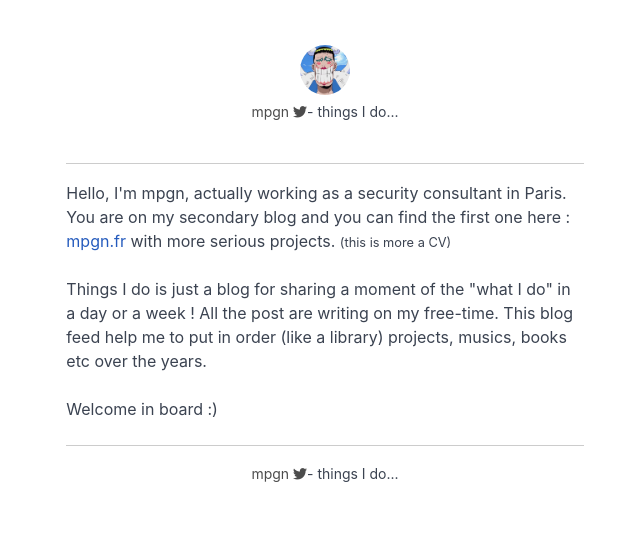
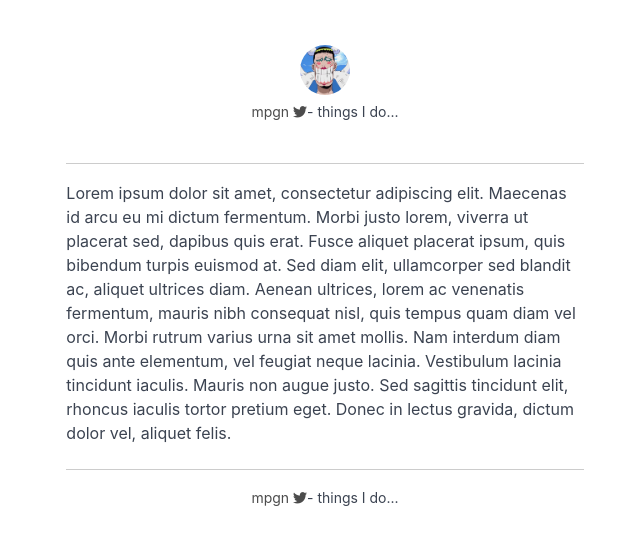
Before and after one commit to mpgn/tid-jekyll-theme, a Jekyll site: the page built from about.md, in a window 1280 px wide. Shown: the top 545 px of the page, without its empty margins (315-955 px from the left). Built offline with Jekyll 4.4.1, drawn with Linux system fonts in a browser that asks for light colours; nearby versions of some CDN libraries.

Commit message:
Update about.md

```diff
--- a/about.md
+++ b/about.md
@@ -4,9 +4,5 @@ title: About tid
 ---
 
 <p>
-	Hello, I'm mpgn, actually working as a security consultant in Paris. You are on my secondary blog and you can find the first one here : <a href="https://mpgn.fr" style="color:#255bbd">mpgn.fr</a> with more serious projects. <small>(this is more a CV)</small>
+Lorem ipsum dolor sit amet, consectetur adipiscing elit. Maecenas id arcu eu mi dictum fermentum. Morbi justo lorem, viverra ut placerat sed, dapibus quis erat. Fusce aliquet placerat ipsum, quis bibendum turpis euismod at. Sed diam elit, ullamcorper sed blandit ac, aliquet ultrices diam. Aenean ultrices, lorem ac venenatis fermentum, mauris nibh consequat nisl, quis tempus quam diam vel orci. Morbi rutrum varius urna sit amet mollis. Nam interdum diam quis ante elementum, vel feugiat neque lacinia. Vestibulum lacinia tincidunt iaculis. Mauris non augue justo. Sed sagittis tincidunt elit, rhoncus iaculis tortor pretium eget. Donec in lectus gravida, dictum dolor vel, aliquet felis.
 </p>
-<p>
-	Things I do is just a blog for sharing a moment of the "what I do" in a day or a week ! All the post are writing on my free-time. This blog feed help me to put in order (like a library) projects, musics, books etc over the years.
-</p>
-<p>Welcome in board :)</p>
```
